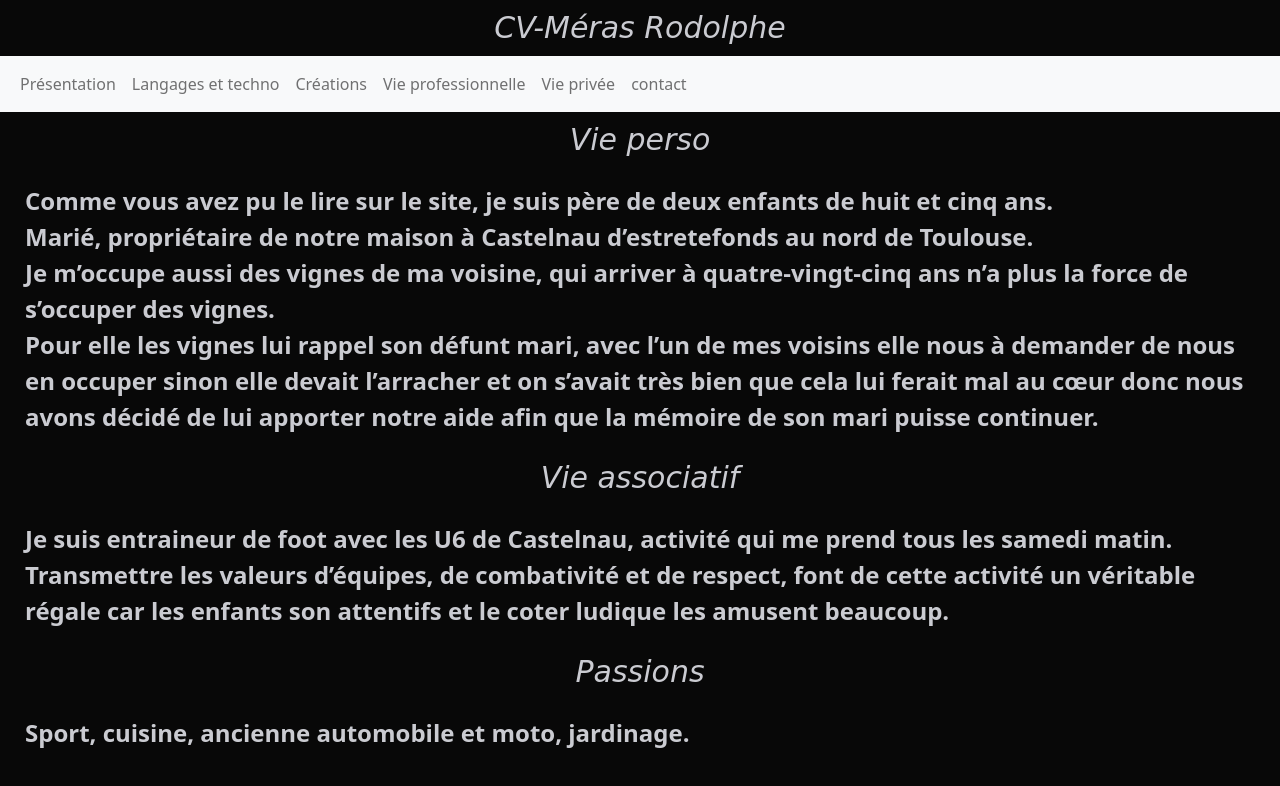
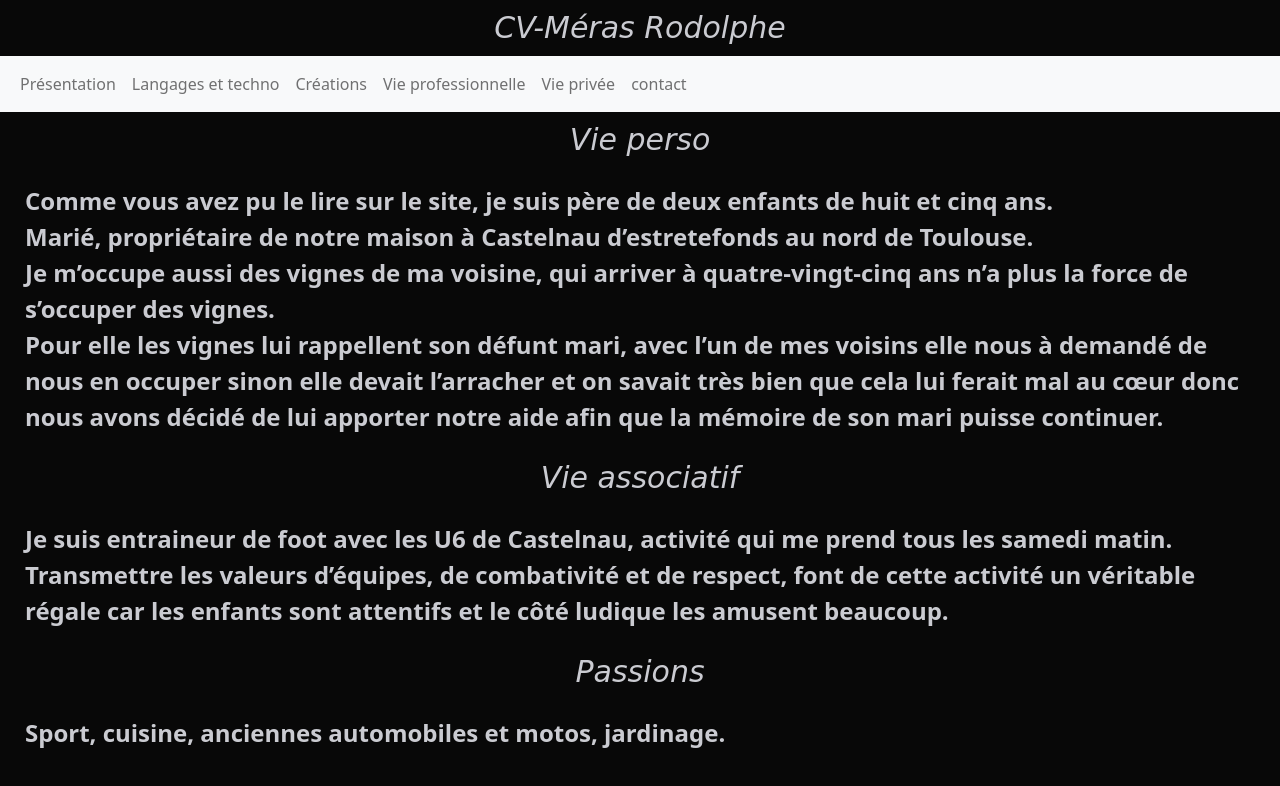
Before and after one commit to meras-rodolphe/CV-Meras-Rodolphe, a plain HTML site: page page/vie privée.html in a window 1280 px wide. Drawn offline with nearby package versions, Linux system fonts and the light colour scheme; files that its build step writes are made by us from their sources.

Commit message:
Update vie privée.html

```diff
--- a/page/vie privée.html
+++ b/page/vie privée.html
@@ -31,16 +31,16 @@
     <p class="presentation">Comme vous avez pu le lire sur le site, je suis père de deux enfants de huit et cinq ans.<br>
       Marié, propriétaire de notre maison à Castelnau d’estretefonds au nord de Toulouse.<br>
       Je m’occupe aussi des vignes de ma voisine, qui arriver à quatre-vingt-cinq ans n’a plus la force de s’occuper des vignes.<br>
-      Pour elle les vignes lui rappel son défunt mari, avec l’un de mes voisins elle nous à demander de nous en occuper sinon elle devait l’arracher et on s’avait très bien que cela lui ferait mal au cœur donc nous avons décidé de lui apporter notre aide afin que la mémoire de son mari puisse continuer.
+      Pour elle les vignes lui rappellent son défunt mari, avec l’un de mes voisins elle nous à demandé de nous en occuper sinon elle devait l’arracher et on savait très bien que cela lui ferait mal au cœur donc nous avons décidé de lui apporter notre aide afin que la mémoire de son mari puisse continuer.
       </p>
 
       <h2>Vie associatif</h2>
       <p class="presentation">Je suis entraineur de foot avec les U6 de Castelnau, activité qui me prend tous les samedi matin.<br>
-        Transmettre les valeurs d’équipes, de combativité et de respect, font de cette activité un véritable régale car les enfants son attentifs et le coter ludique les amusent beaucoup.<br>
+        Transmettre les valeurs d’équipes, de combativité et de respect, font de cette activité un véritable régale car les enfants sont attentifs et le côté ludique les amusent beaucoup.<br>
         </p>
 
       <h2>Passions</h2>
-      <p class="presentation">Sport, cuisine, ancienne automobile et moto, jardinage.</p>
+      <p class="presentation">Sport, cuisine, anciennes automobiles et motos, jardinage.</p>
 
 </body>
 <script src="https://cdn.jsdelivr.net/npm/bootstrap@5.1.3/dist/js/bootstrap.bundle.min.js" integrity="sha384-ka7Sk0Gln4gmtz2MlQnikT1wXgYsOg+OMhuP+IlRH9sENBO0LRn5q+8nbTov4+1p" crossorigin="anonymous"></script>
```
